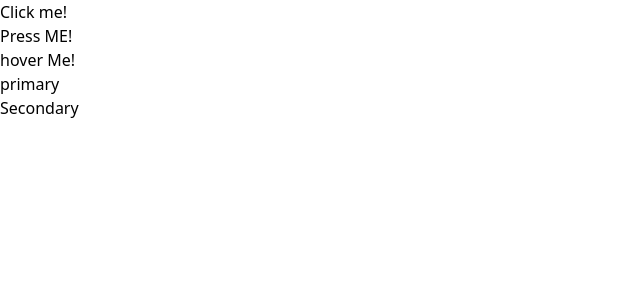
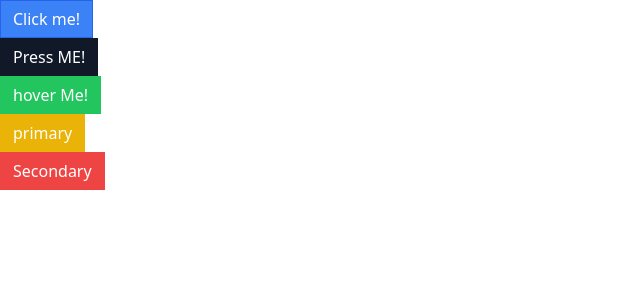
Before and after one commit to tanishnarang/buttons, a React (Create React App) app: page / in a window 1280 px wide. Shown: the top 300 px of the page, without its empty margins (0-640 px from the left). Built offline with nearby package versions, Linux system fonts and the light colour scheme.

Commit message:
The classnames library

```diff
--- a/package.json
+++ b/package.json
@@ -6,6 +6,7 @@
     "@testing-library/jest-dom": "^5.17.0",
     "@testing-library/react": "^13.4.0",
     "@testing-library/user-event": "^13.5.0",
+    "classnames": "^2.5.1",
     "react": "^18.3.1",
     "react-dom": "^18.3.1",
     "react-scripts": "5.0.1",
--- a/src/App.js
+++ b/src/App.js
@@ -1,13 +1,13 @@
-import { click } from "@testing-library/user-event/dist/click";
+// import { click } from "@testing-library/user-event/dist/click";
 import Button from "./components/Button";
 export default function App() {
   return (
     <div>
-      <Button>Click me!</Button>
-      <Button>Press ME!</Button>
-      <Button>hover Me!</Button>
-      <Button>primary</Button>
-      <Button>Secondary</Button>
+      <Button primary>Click me!</Button>
+      <Button secondary>Press ME!</Button>
+      <Button success>hover Me!</Button>
+      <Button warning>primary</Button>
+      <Button danger>Secondary</Button>
     </div>
   );
 }
--- a/src/components/Button.js
+++ b/src/components/Button.js
@@ -1,7 +1,24 @@
-export default function Button({ children }) {
+import classNames from "classnames";
+export default function Button({
+  children,
+  primary,
+  secondary,
+  success,
+  warning,
+  danger,
+  rounded,
+  outline,
+}) {
+  const classes = classNames("px-3 py-1.5 border", {
+    "border-blue-600 bg-blue-500 text-white": primary,
+    "border-gray-900 bg-gray-900 text-white": secondary,
+    "border-green-500 bg-green-500 text-white": success,
+    "border-yellow-500 bg-yellow-500 text-white": warning,
+    "border-red-500 bg-red-500 text-white": danger,
+  });
   return (
     <div>
-      <button>{children}</button>
+      <button className={classes}>{children}</button>
     </div>
   );
 }
```
Also changed, not shown: 1 other file (tests, documents, lock files or other folders).
